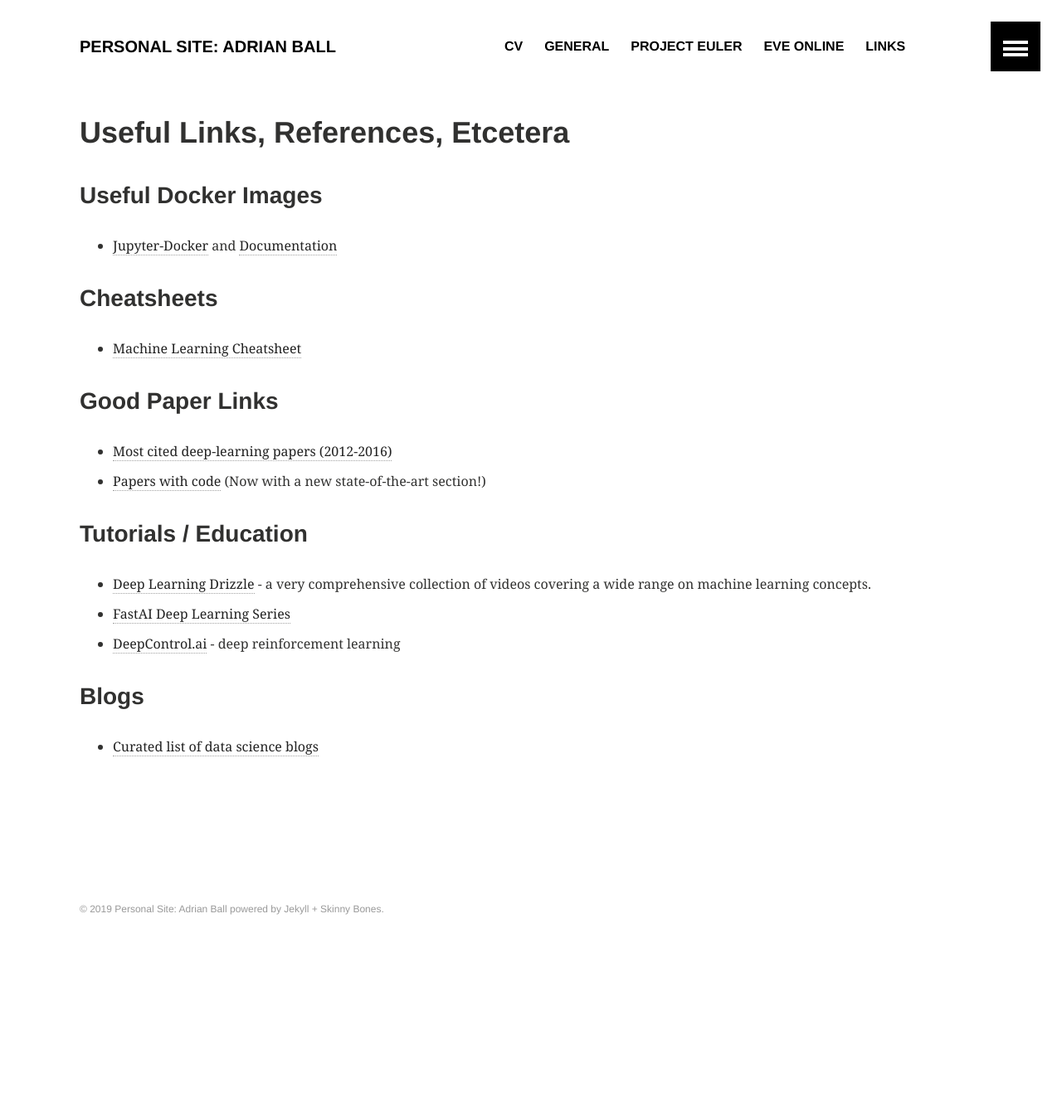
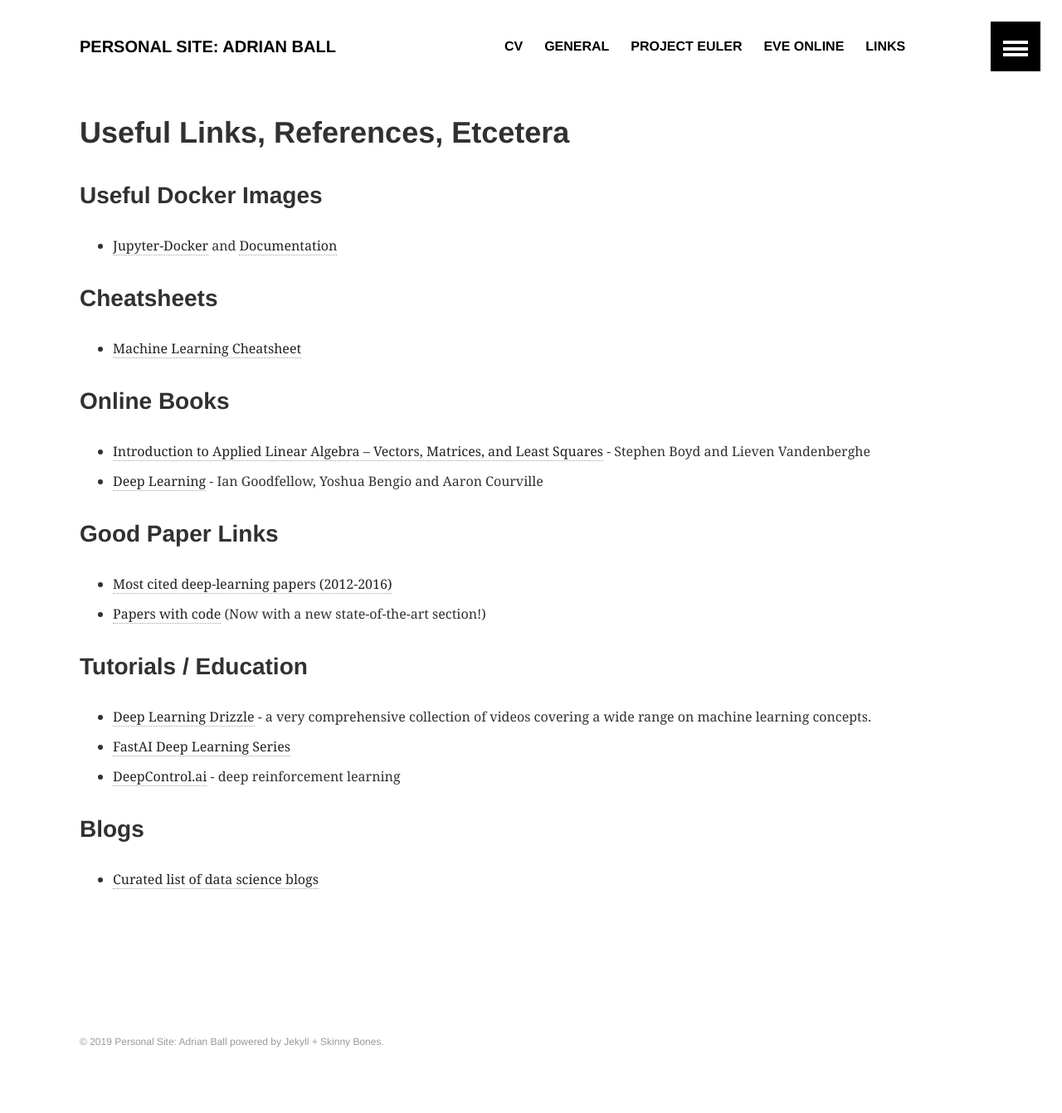
Before and after one commit to Adrian-Ball/adrian-ball.github.io, a Jekyll site: the page built from useful-links/index.html, in a window 1280 px wide. Shown: the whole page at 83% size. Built offline with Jekyll 4.4.1, drawn with Linux system fonts in a browser that asks for light colours; before the commit the page ends 1182 px from its top, so only the background shows below that.

Commit message:
Adding book links

```diff
--- a/useful-links/index.html
+++ b/useful-links/index.html
@@ -13,6 +13,13 @@ title: Useful Links, References, Etcetera
 
 <ul>
 	<li> <a href='https://ml-cheatsheet.readthedocs.io/en/latest/'>Machine Learning Cheatsheet</a>
+</ul>
+
+<h3> Online Books </h3>
+
+<ul>
+	<li> <a href='http://vmls-book.stanford.edu/'>Introduction to Applied Linear Algebra – Vectors, Matrices, and Least Squares</a> - Stephen Boyd and Lieven Vandenberghe
+	<li> <a href='http://www.deeplearningbook.org/'>Deep Learning</a> - Ian Goodfellow, Yoshua Bengio and Aaron Courville
 </ul>
 
 <h3> Good Paper Links </h3>
```
